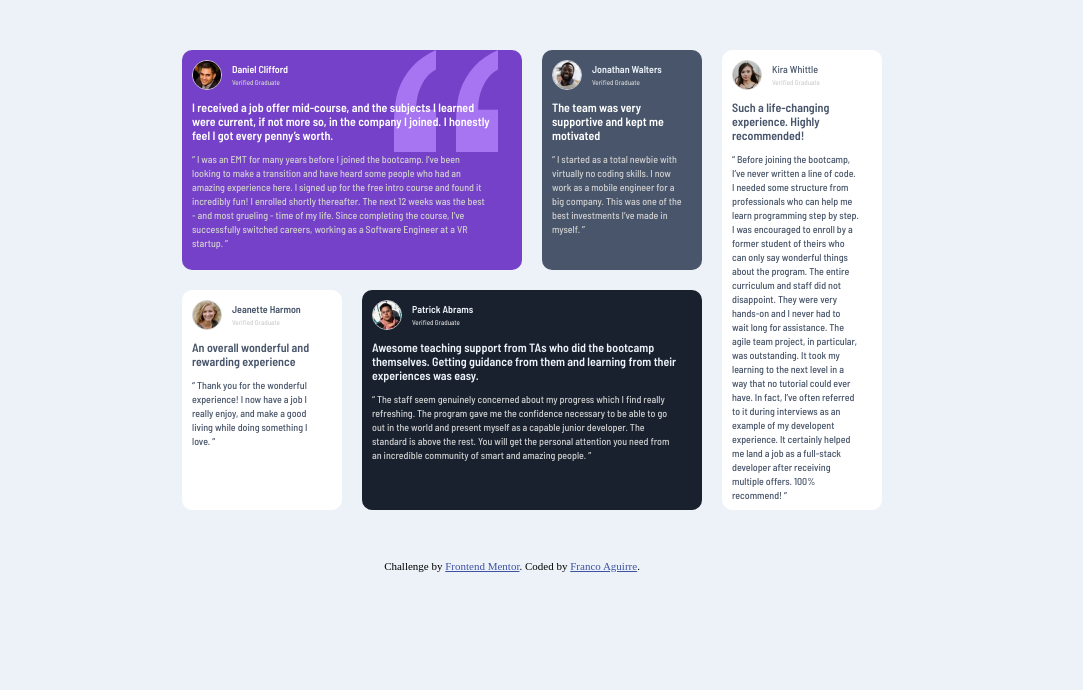
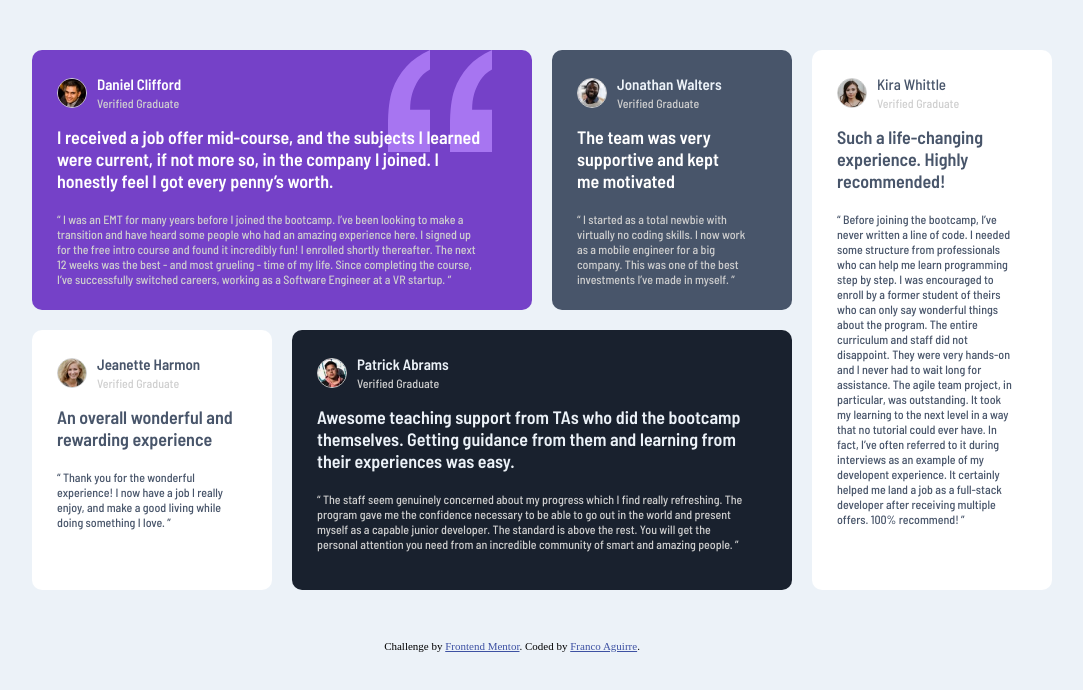
Before and after one commit to Fran3103/Testimonial-grid-section, a plain HTML site: page index.html in a window 1536 px wide. Shown: the whole page, without its empty margins (256-1339 px from the left). Drawn offline with Linux system fonts and the light colour scheme.

Commit message:
version 1440px terminada

```diff
--- a/style.scss
+++ b/style.scss
@@ -266,3 +266,76 @@ body{
     }
 }
 }
+
+/*  Version 1440px */
+
+@media screen and (min-width: 1300px) {
+
+
+
+.container-cards{
+
+max-width: 1000px;
+    grid-template-columns: 240px 240px 240px 240px;
+    grid-template-rows: 260px 260px;
+
+    .card{
+        padding: 25px;
+
+
+
+        .img{
+            margin-bottom: 15px;
+            .name{
+                font-size: 15px;
+            }
+            .grade{
+                font-size:12px;
+            }
+        }
+        .texto-1{
+            margin-bottom: 20px;
+            p{
+                font-size: 18px;
+            }
+
+        }
+        .texto-2{
+            margin-bottom: 13px;
+            p{
+                font-size: 12px;
+                line-height: 15px;
+            }
+        }
+    }
+
+    .card-1{
+        .texto-1{
+            margin-right: 19px;
+
+        }
+
+    }
+
+    .card-2{
+        .texto-1{
+            margin-right: 20px;
+        }
+    }
+
+
+
+    .card-5{
+
+
+        .texto-2{
+            margin-bottom: 50px;
+        }
+
+
+
+
+    }
+}
+
+}
```
Also changed, not shown: style.css, 1 other file.
